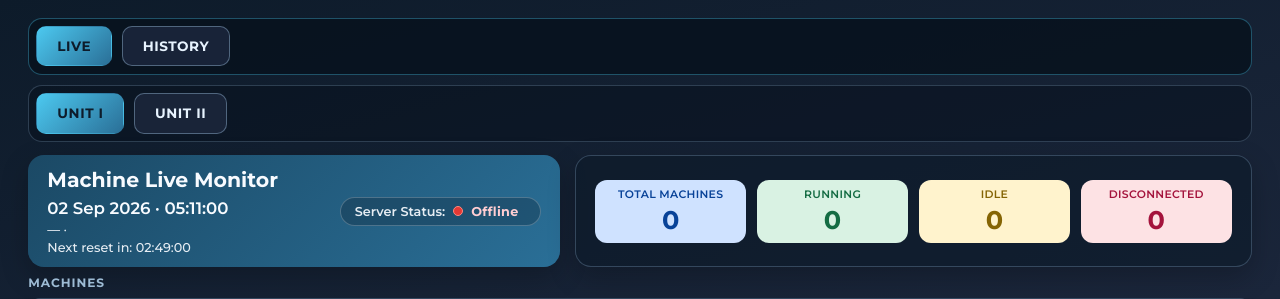
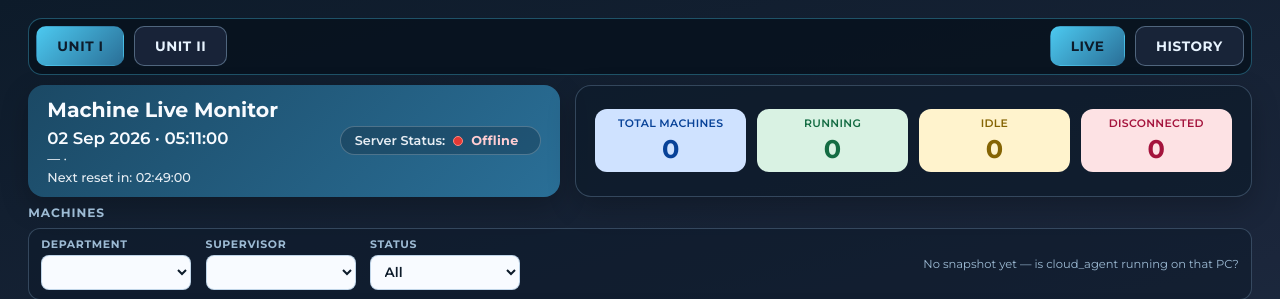
Before and after one commit to iot-alubee/alubee-live-dashboard-agent, a Flask app: page / in a window 1280 px wide. Shown: the top 299 px of the page. Run offline with Flask 3, Linux system fonts and the light colour scheme; data that the repository does not hold is empty.

Commit message:
updated tab

```diff
--- a/static/css/style.css
+++ b/static/css/style.css
@@ -525,10 +525,20 @@ td.machine-no { font-weight: 700; color: #1b4965; }
 .tick-empty { color: #94a3b8; }
 
 /* ---- History tab ---- */
-.main-tabs { margin-bottom: 0.15rem; }
-.unit-tabs {
-  background: rgba(8, 18, 30, 0.55);
-  border-color: rgba(148, 183, 214, 0.25);
+.top-nav {
+  display: flex;
+  align-items: center;
+  justify-content: space-between;
+  gap: 1rem;
+  margin-bottom: 0.15rem;
+}
+.nav-group {
+  display: flex;
+  gap: 0.6rem;
+  align-items: center;
+}
+.nav-modes {
+  margin-left: auto;
 }
 .history-stats .stat-eff { background: #d9f2e3; color: #146c43; }
 .history-stats .stat-loss { background: #fde2e4; color: #a4133c; }
--- a/static/js/cloud_dashboard.js
+++ b/static/js/cloud_dashboard.js
@@ -460,17 +460,15 @@ async function refreshSnapshot() {
   }
 }
 
-document.querySelectorAll(".tab-btn[data-unit]").forEach((btn) => {
-  btn.addEventListener("click", () => {
-    document.querySelectorAll(".tab-btn[data-unit]").forEach((b) => b.classList.remove("active"));
-    btn.classList.add("active");
-    currentUnit = btn.dataset.unit;
-    filterState.department = "";
-    filterState.supervisor = "";
-    filterState.status = "All";
+window.setLiveUnit = function (unitId) {
+  currentUnit = unitId;
+  filterState.department = "";
+  filterState.supervisor = "";
+  filterState.status = "All";
+  if (document.getElementById("tab-live")?.classList.contains("active")) {
     refreshSnapshot();
-  });
-});
+  }
+};
 
 [filterDepartment, filterSupervisor, filterStatus].forEach((el) => {
   if (el)
--- a/static/js/history_dashboard.js
+++ b/static/js/history_dashboard.js
@@ -276,8 +276,15 @@ async function loadDashboard() {
   }
 }
 
+function setActiveUnit(unitId) {
+  document.querySelectorAll(".tab-btn[data-unit]").forEach((b) => {
+    b.classList.toggle("active", b.dataset.unit === unitId);
+  });
+  if (histEls.unit) histEls.unit.value = unitId;
+}
+
 function switchMainTab(tab) {
-  document.querySelectorAll(".main-tabs .tab-btn").forEach((b) => {
+  document.querySelectorAll(".nav-modes .tab-btn").forEach((b) => {
     b.classList.toggle("active", b.dataset.tab === tab);
   });
   document.getElementById("tab-live")?.classList.toggle("active", tab === "live");
@@ -285,11 +292,20 @@ function switchMainTab(tab) {
   if (tab === "history") loadShiftList();
 }
 
-document.querySelectorAll(".main-tabs .tab-btn").forEach((btn) => {
+document.querySelectorAll(".nav-modes .tab-btn").forEach((btn) => {
   btn.addEventListener("click", () => switchMainTab(btn.dataset.tab));
 });
 
-histEls.unit?.addEventListener("change", loadShiftList);
+document.querySelectorAll(".tab-btn[data-unit]").forEach((btn) => {
+  btn.addEventListener("click", () => {
+    const unitId = btn.dataset.unit;
+    setActiveUnit(unitId);
+    if (typeof window.setLiveUnit === "function") window.setLiveUnit(unitId);
+    if (document.getElementById("tab-history")?.classList.contains("active")) {
+      loadShiftList();
+    }
+  });
+});
 histEls.apply?.addEventListener("click", loadDashboard);
 histEls.date?.addEventListener("change", () => {
   const sid = currentShiftId();
--- a/templates/index.html
+++ b/templates/index.html
@@ -11,17 +11,18 @@
 </head>
 <body>
   <div class="page">
-    <nav class="tabs main-tabs" aria-label="Main">
-      <button type="button" class="tab-btn active" data-tab="live">Live</button>
-      <button type="button" class="tab-btn" data-tab="history">History</button>
+    <nav class="tabs top-nav" aria-label="Navigation">
+      <div class="nav-group nav-units">
+        <button type="button" class="tab-btn active" data-unit="unit_i">Unit I</button>
+        <button type="button" class="tab-btn" data-unit="unit_ii">Unit II</button>
+      </div>
+      <div class="nav-group nav-modes">
+        <button type="button" class="tab-btn active" data-tab="live">Live</button>
+        <button type="button" class="tab-btn" data-tab="history">History</button>
+      </div>
     </nav>
 
     <section id="tab-live" class="tab-panel active">
-    <nav class="tabs unit-tabs" aria-label="Unit">
-      <button type="button" class="tab-btn active" data-unit="unit_i">Unit I</button>
-      <button type="button" class="tab-btn" data-unit="unit_ii">Unit II</button>
-    </nav>
-
       <div class="header-row">
         <div class="header-card header-left">
           <div>
@@ -153,13 +154,7 @@
       </div>
 
       <div class="filter-bar history-filters">
-        <label class="filter-item">
-          <span>Unit</span>
-          <select id="hist-unit">
-            <option value="unit_i">Unit I</option>
-            <option value="unit_ii">Unit II</option>
-          </select>
-        </label>
+        <input type="hidden" id="hist-unit" value="unit_i" />
         <label class="filter-item">
           <span>Date</span>
           <select id="hist-date"></select>
```
